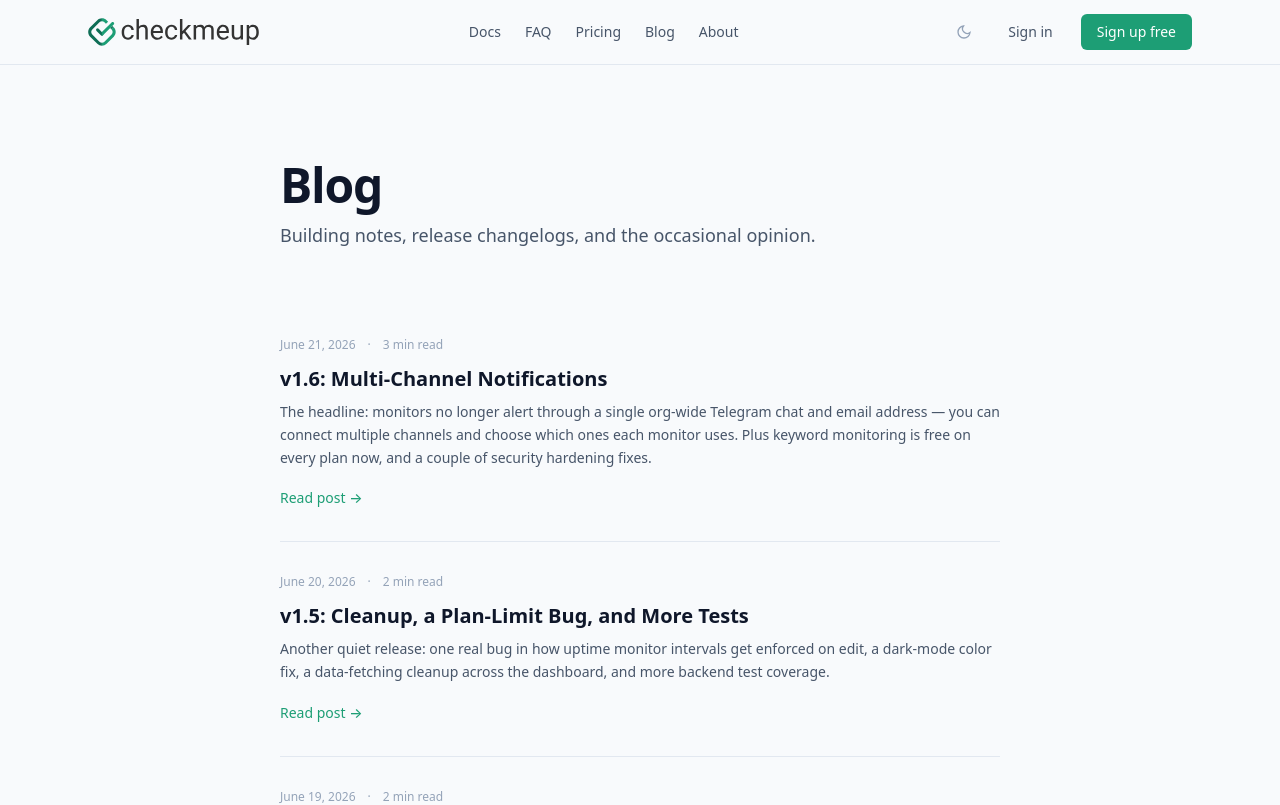
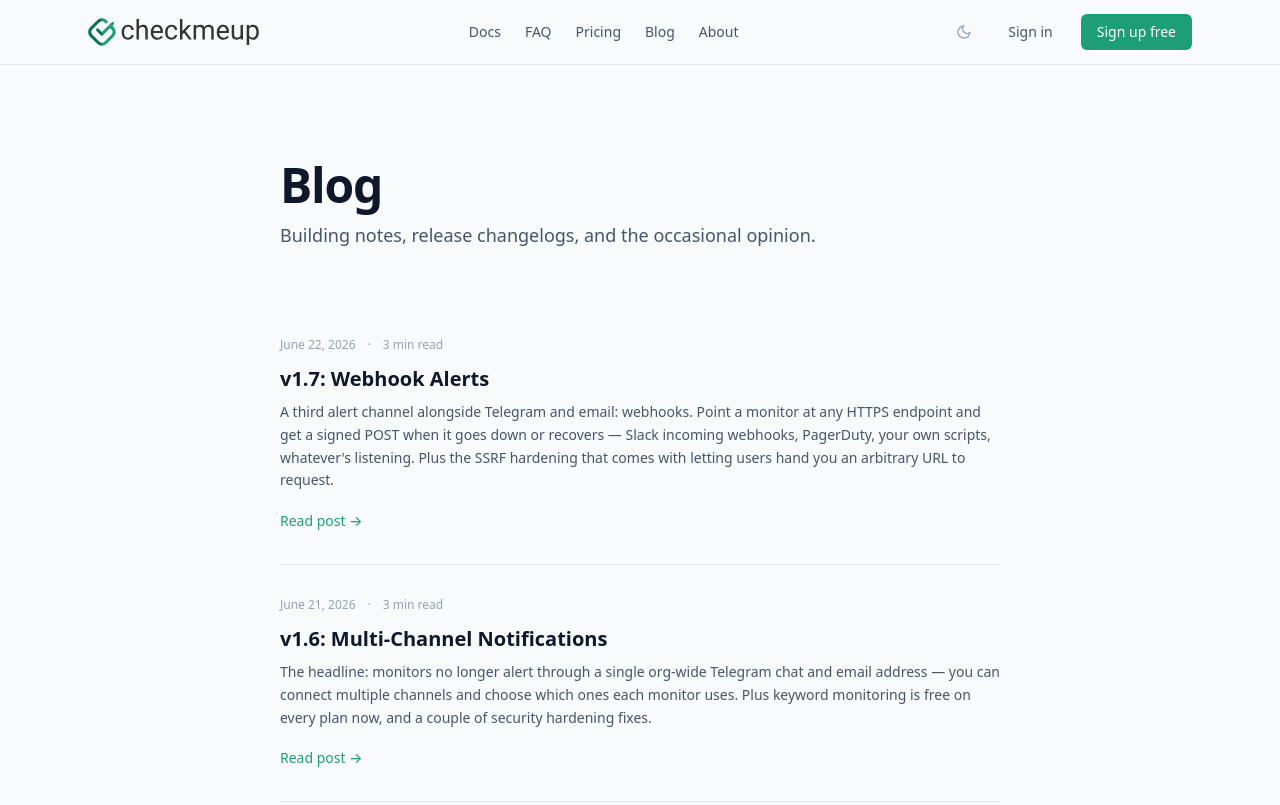
Before and after one commit to checkmeup/checkmeup, a Vue app in the folder apps/web/: page /blog in a window 1280 px wide. Shown: the top 805 px of the page. Built offline with nearby package versions, Linux system fonts and the light colour scheme; no server answers; what @tanstack/vue-query would draw is missing.

Commit message:
docs(blog): add v1.7 webhook alerts release notes

```diff
--- a/apps/web/src/blog/posts.ts
+++ b/apps/web/src/blog/posts.ts
@@ -7,6 +7,7 @@ import { post as v13ReleaseNotes } from './posts/v1-3-release-notes'
 import { post as v14ReleaseNotes } from './posts/v1-4-release-notes'
 import { post as v15ReleaseNotes } from './posts/v1-5-release-notes'
 import { post as v16ReleaseNotes } from './posts/v1-6-release-notes'
+import { post as v17ReleaseNotes } from './posts/v1-7-release-notes'
 
 export type { ContentBlock, BlogPost } from './types'
 
@@ -20,6 +21,7 @@ export const posts = [
   v14ReleaseNotes,
   v15ReleaseNotes,
   v16ReleaseNotes,
+  v17ReleaseNotes,
 ]
 
 export function getPost(slug: string) {
--- /dev/null
+++ b/apps/web/src/blog/posts/v1-7-release-notes.ts
@@ -0,0 +1,72 @@
+import type { BlogPost } from '../types'
+
+export const post: BlogPost = {
+  slug: 'v1-7-release-notes',
+  title: 'v1.7: Webhook Alerts',
+  date: 'June 22, 2026',
+  readTime: '3 min read',
+  excerpt:
+    "A third alert channel alongside Telegram and email: webhooks. Point a monitor at any HTTPS endpoint and get a signed POST when it goes down or recovers — Slack incoming webhooks, PagerDuty, your own scripts, whatever's listening. Plus the SSRF hardening that comes with letting users hand you an arbitrary URL to request.",
+  content: [
+    {
+      type: 'p',
+      text: 'v1.6 introduced notification channels — the ability to attach more than one Telegram chat or email address to a monitor instead of one fixed pair per org. Webhooks are the first new channel type built on top of that model, and the reason the model needed to exist before this could: a generic outbound webhook is what lets checkmeup plug into Slack, PagerDuty, or anything else you run, without checkmeup building a bespoke integration for each one.',
+    },
+    {
+      type: 'h3',
+      text: 'Webhook alerts',
+    },
+    {
+      type: 'p',
+      text: "Add a webhook channel in Settings the same way you'd add a Telegram chat or alert email: give it a name, an HTTPS URL, and hit \"Send test webhook\" to confirm it's reachable before you save — same pattern as the existing test buttons. You can add as many webhook channels as you want, and each monitor's channel picker treats them exactly like any other channel: attach the ones you want that monitor to use.",
+    },
+    {
+      type: 'p',
+      text: 'A down or recovery event fires a POST within one check cycle of the transition, same timing guarantee as Telegram and email. The JSON body carries the event type, monitor name and type (cron/uptime/SSL), the failure reason on a down event, and downtime duration on recovery — enough to drive an automation without an extra API call back to checkmeup.',
+    },
+    {
+      type: 'h3',
+      text: "Verifying it's really checkmeup",
+    },
+    {
+      type: 'p',
+      text: "Every webhook request carries an X-Checkmeup-Signature header — an HMAC-SHA256 of the raw request body, signed with a secret generated automatically the first time you save the webhook. Settings shows that secret along with a short snippet for verifying the signature on your end, so whatever's receiving the webhook can confirm it actually came from checkmeup before acting on it. Regenerating the secret only affects future sends — it won't retroactively invalidate anything already delivered.",
+    },
+    {
+      type: 'h3',
+      text: 'No retry storms',
+    },
+    {
+      type: 'p',
+      text: "Webhook delivery gets one attempt, no retries — a broken endpoint on your end logs a failure instead of triggering a retry loop that could pile up against the worker. Settings shows the last delivery's outcome (status code or error, how long ago) so a silently-failing integration doesn't stay invisible. And the per-incident alert cap now counts across all three channels together, so turning on Telegram, email, and webhook at once doesn't triple your alert volume for the same incident — recovery events still always get through, uncapped, on every enabled channel.",
+    },
+    {
+      type: 'h3',
+      text: 'Hardening against where webhook URLs point',
+    },
+    {
+      type: 'p',
+      text: "A webhook URL is the one place in checkmeup where a user hands the server an arbitrary destination and asks it to make a request. Left unchecked, that's a standard SSRF vector — someone could point a webhook at internal infrastructure, like a cloud metadata endpoint, and have checkmeup's own server fetch it on their behalf. Outbound webhook requests now refuse to connect to loopback, private, link-local, unspecified, or multicast addresses, checked on the actual resolved IP at connect time rather than on the URL up front — so a hostname that resolves differently between validation and connect can't slip past the check. Redirects aren't followed either, closing off a 3xx response retargeting the request after the original URL passed muster.",
+    },
+    {
+      type: 'h3',
+      text: 'Test coverage',
+    },
+    {
+      type: 'p',
+      text: 'The web API client modules and several backend packages — legal, respond, server, and Telegram — picked up their first unit tests this release, narrowing the set of code that still relies on manual checking alone.',
+    },
+    {
+      type: 'h2',
+      text: 'Follow along',
+    },
+    {
+      type: 'p',
+      text: 'Slack and Teams alerts are next on the roadmap, both built directly on the webhook channel shipped here. Releases land on this blog as they ship; the GitHub repo has the full commit history and architecture decision records if you want the why behind any of this.',
+    },
+    {
+      type: 'signature',
+      text: '— Andrew',
+    },
+  ],
+}
```
Also changed, not shown: 2 other files (tests, documents, lock files or other folders).
